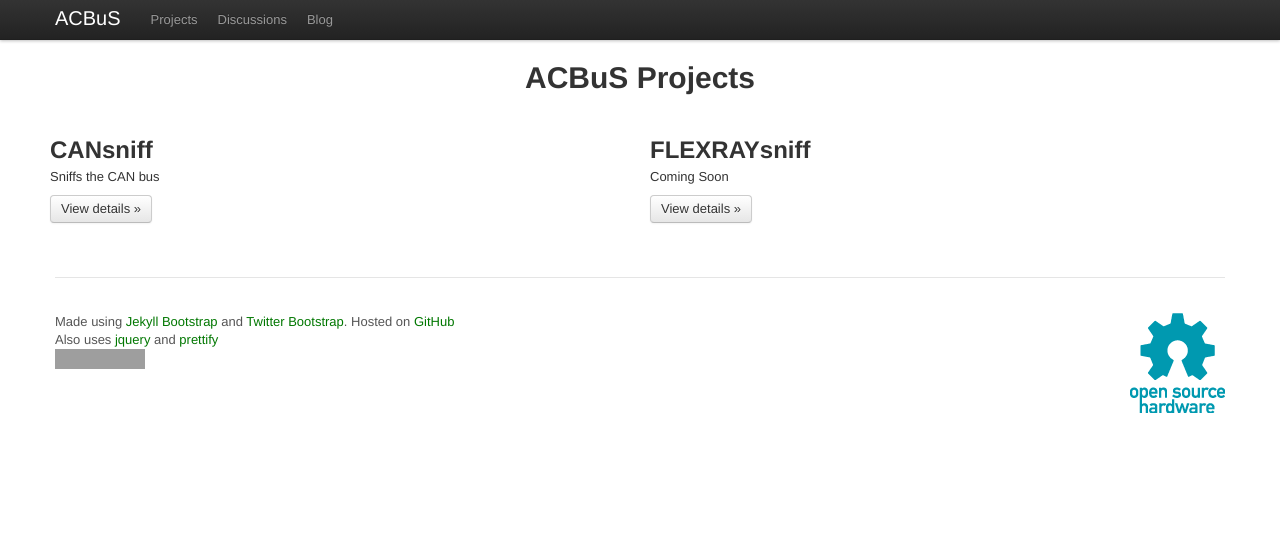
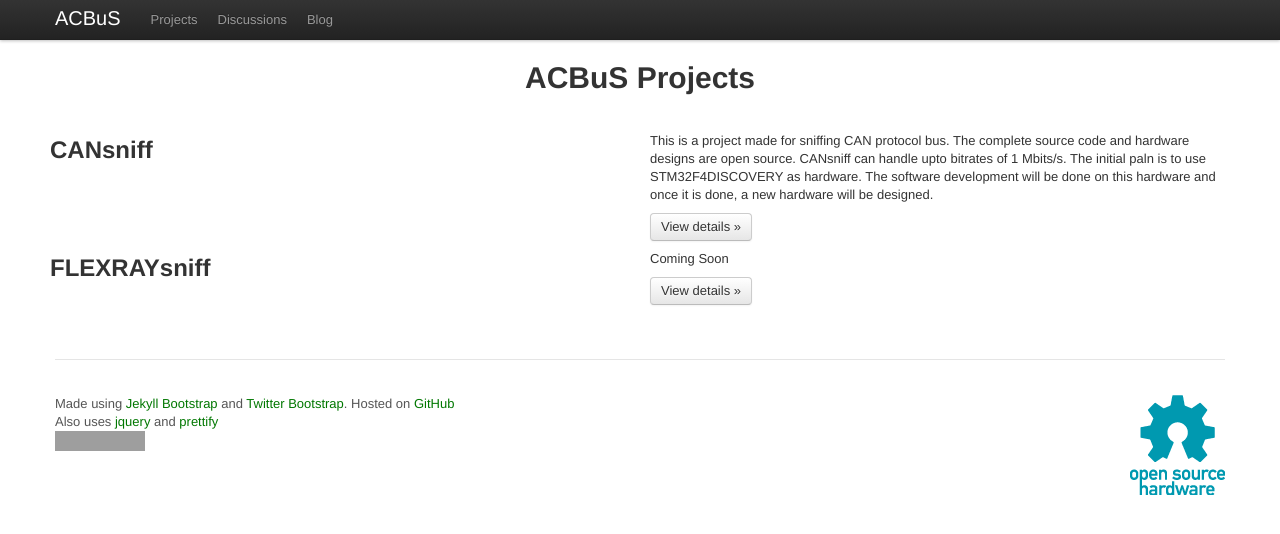
Before and after one commit to acbus/_acbus.github.com, a Jekyll site: the page built from projects/index.html, in a window 1280 px wide. Shown: the top 534 px of the page. Built offline with Jekyll 4.4.1, drawn with Linux system fonts in a browser that asks for light colours; Markdown is read by kramdown in place of the engine named in the settings; grey boxes are pictures that could not be loaded.

Commit message:
better view

```diff
--- a/projects/index.html
+++ b/projects/index.html
@@ -9,19 +9,23 @@ title: ACBuS Projects
 
 <br /><br />
 
-<!-- Example row of columns -->
 <div class="row">
-
 	<div class="span6">
 		<h2>CANsniff</h2>
-<p>Sniffs the CAN bus </p>
+	</div>
+	<div class="span6">
+		<p>This is a project made for sniffing CAN protocol bus. The complete source code and hardware designs are open source. CANsniff can handle upto bitrates of 1 Mbits/s. The initial paln is to use STM32F4DISCOVERY as hardware. The software development will be done on this hardware and once it is done, a new hardware will be designed.</p>
 		<p><a class="btn" href="http://acbus.org/projects/cansniff">View details &raquo;</a></p>
 	</div>
+</div>
 
+
+<div class="row">
 	<div class="span6">
 		<h2>FLEXRAYsniff</h2>
+	</div>
+	<div class="span6">
 		<p>Coming Soon</p>
 		<p><a class="btn" href="http://acbus.org/projects/flexraysniff">View details &raquo;</a></p>
 	</div>
-
 </div>
```
Lines whose indentation alone changed are shown as unchanged.
